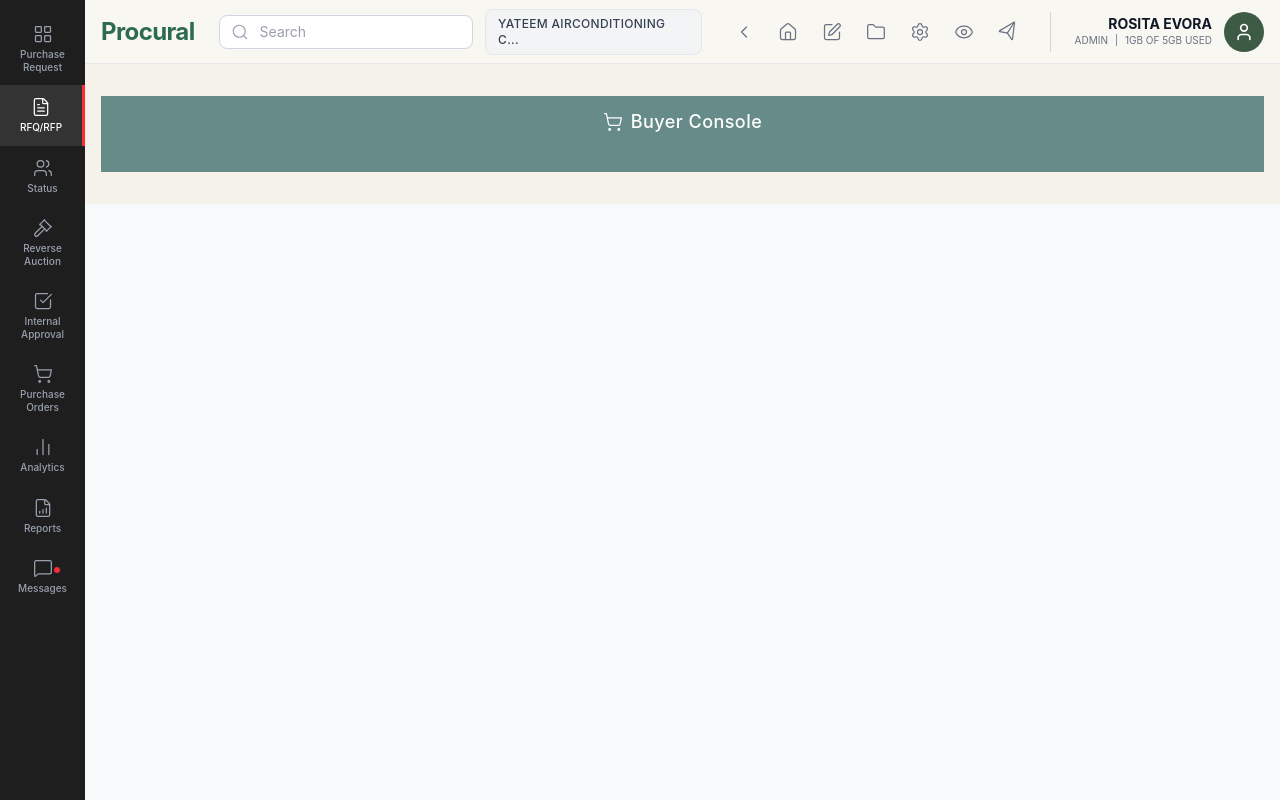
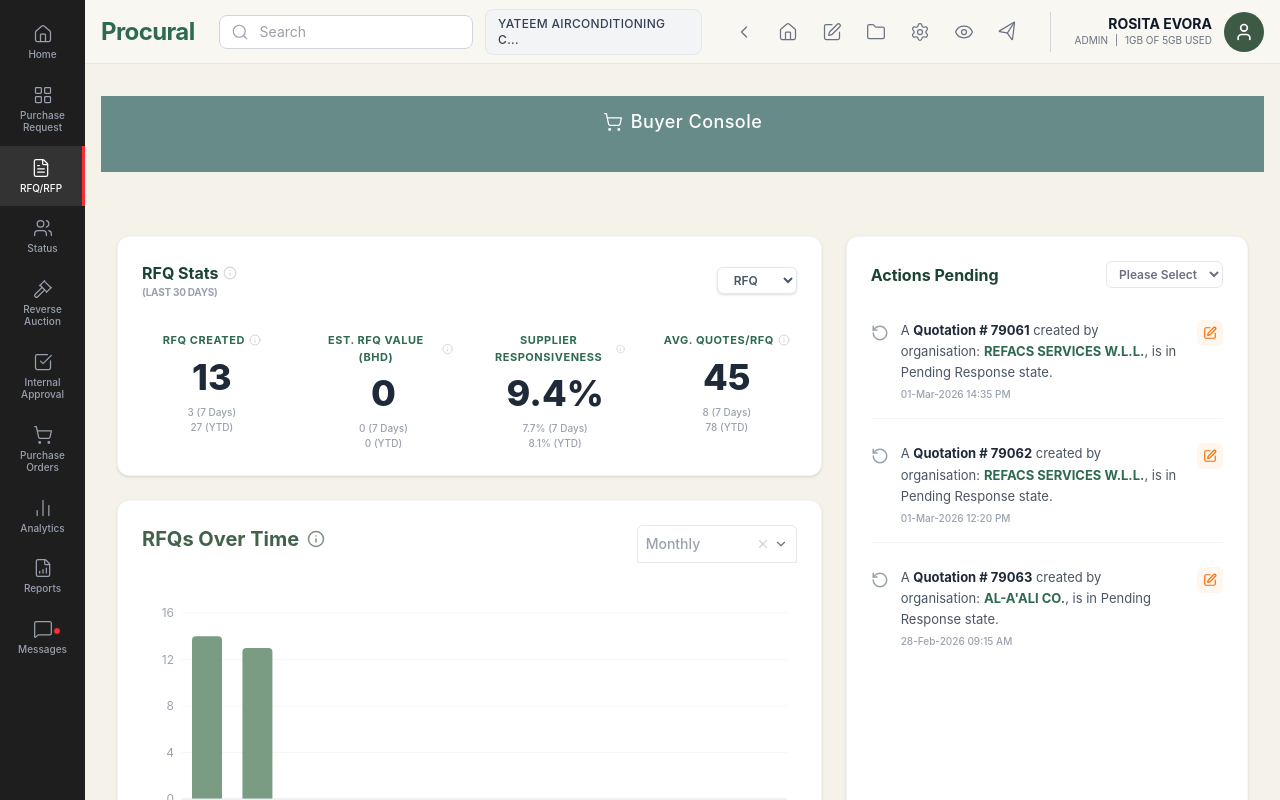
Before and after one commit to fathimaniba112/Rfq-users, a React (Vite) app: page /dashboard in a window 1280 px wide. Built offline with nearby package versions, Linux system fonts and the light colour scheme.

Commit message:
Initial commit

```diff
--- a/src/App.jsx
+++ b/src/App.jsx
@@ -1,5 +1,5 @@
 import React from "react";
-import { BrowserRouter as Router, Routes, Route } from "react-router-dom";
+import { BrowserRouter as Router, Routes, Route, Navigate } from "react-router-dom";
 
 import Sidebar from "./pages/sidebar";
 import Dashboard from "./pages/Dashboard";
@@ -22,7 +22,8 @@
           <div className="flex-1 overflow-y-auto">
 <BuyerBanner/>
             <Routes>
-              <Route path="/" element={<Dashboard />} />
+              <Route path="/" element={<Navigate to="/dashboard" replace />} />
+              <Route path="/dashboard" element={<Dashboard />} />
               <Route
                 path="/supplier-responses"
                 element={<ViewSupplierResponses />}
--- a/src/pages/sidebar.jsx
+++ b/src/pages/sidebar.jsx
@@ -8,7 +8,8 @@
   FileBarChart,
   MessageSquare,
   FilePlus,
-  Eye
+  Eye,
+  Home
 } from 'lucide-react';
 import { Gavel, CheckSquare } from "lucide-react";
 import { useNavigate } from "react-router-dom";
@@ -35,6 +36,7 @@
 
   const navigate = useNavigate();
 const menuItems = [
+  { icon: Home, label: 'Home', onClick: () => navigate("/dashboard") },
   { icon: LayoutGrid, label: 'Purchase Request' },
   { icon: FileText, label: ' RFQ/RFP', active: true },
 
@@ -60,7 +62,7 @@
       <nav className="flex flex-col items-center w-full">
 
         {menuItems.map((item, idx) => {
-          const hasDropdown = item.label === "Requisition" || item.label === "RFX";
+          const hasDropdown = item.label === "Purchase Request" || item.label === " RFQ/RFP" || item.label === "Purchase Orders";
           const isOpen = openMenu === item.label;
 
           return (
@@ -72,8 +74,14 @@
     if (item.label === "Supplier Responses") {
       navigate("/supplier-responses");
     }
+     else if (item.label === "Home") {
+      navigate("/dashboard");
+    }
     else if (item.label === "Analytics") {
       navigate("/Analytics-page");
+    }
+    else if (item.label === "Status") {
+      navigate("/supplier-responses");
     }
     else if (hasDropdown) {
       setOpenMenu(isOpen ? null : item.label);
```
